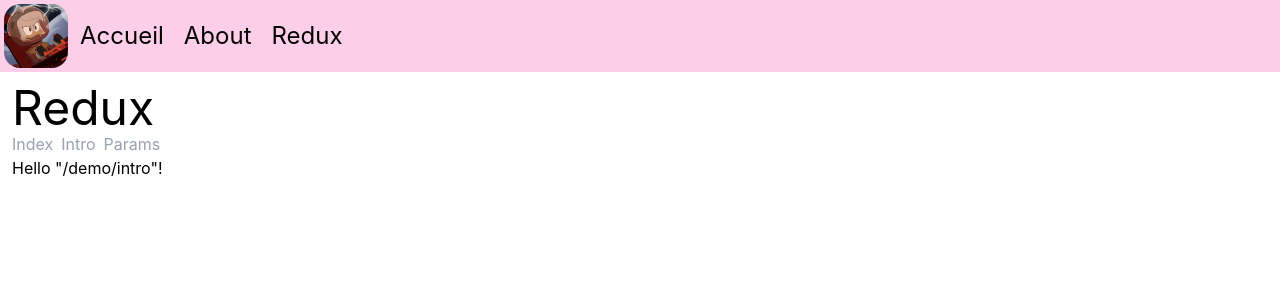
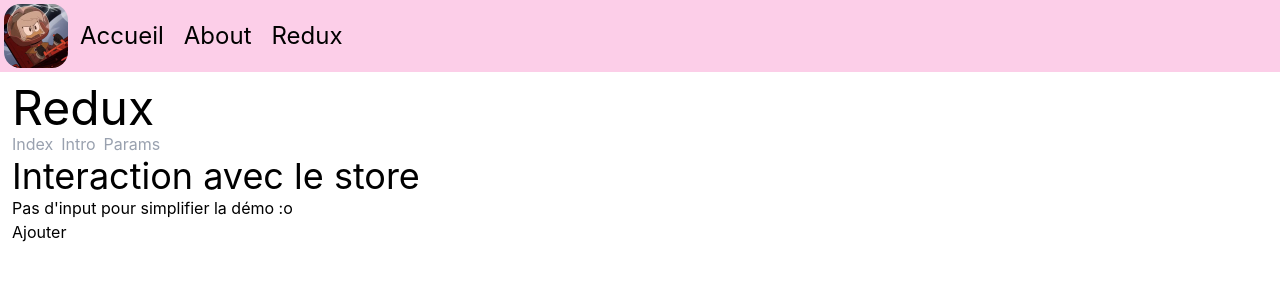
Before and after one commit to Formation-JS/BXL_JS2024_ReactAdv_Demo02, a React (Vite) app: page /demo/intro in a window 1280 px wide. Shown: the top 300 px of the page. Built offline with nearby package versions, Linux system fonts and the light colour scheme.

Commit message:
Action Dispatch

```diff
--- /dev/null
+++ b/src/containers/plant/plant-add-form.tsx
@@ -0,0 +1,39 @@
+import { useDispatch } from "react-redux";
+import type { PlantData } from "../../@types/plant";
+import { plantAdd } from "../../store/plant/plant.action.ts";
+
+
+export default function PlantAddForm() {
+
+    const dispatch = useDispatch();
+
+    const handleAdd = (data: FormData) => {
+
+        // TODO Créer un formulaire pour obtenir les données
+        const plant: PlantData = {
+            name: 'Rose',
+            location: 'Salon',
+            isGiven: false
+        }
+
+        //! Interaction avec le store pour injecter les données
+        //? Utiliser l'action créator pour générer un objet "action"
+        const action = plantAdd(plant);
+        //? Envoyer l'action vers le store Redux via la méthode "dispatch"
+        dispatch(action);
+
+        //? Vous pouvez le faire en une seul ligne aussi :p
+        //  dispatch(plantAdd(plant));
+    }
+
+    return (
+        <form action={handleAdd}>
+            <div>
+                <span>Pas d'input pour simplifier la démo :o</span>
+            </div>
+            <div>
+                <button type="submit">Ajouter</button>
+            </div>
+        </form>
+    )
+}
--- a/src/routes/(demo)/demo/intro.tsx
+++ b/src/routes/(demo)/demo/intro.tsx
@@ -1,9 +1,16 @@
 import { createFileRoute } from '@tanstack/react-router'
+import PlantAddForm from '../../../containers/plant/plant-add-form.tsx';
 
 export const Route = createFileRoute('/(demo)/demo/intro')({
   component: RouteComponent,
 })
 
 function RouteComponent() {
-  return <div>Hello "/demo/intro"!</div>
+  return (
+    <div>
+      <h2 className='text-4xl'>Interaction avec le store</h2>
+
+      <PlantAddForm />
+    </div>
+  )
 }
```
